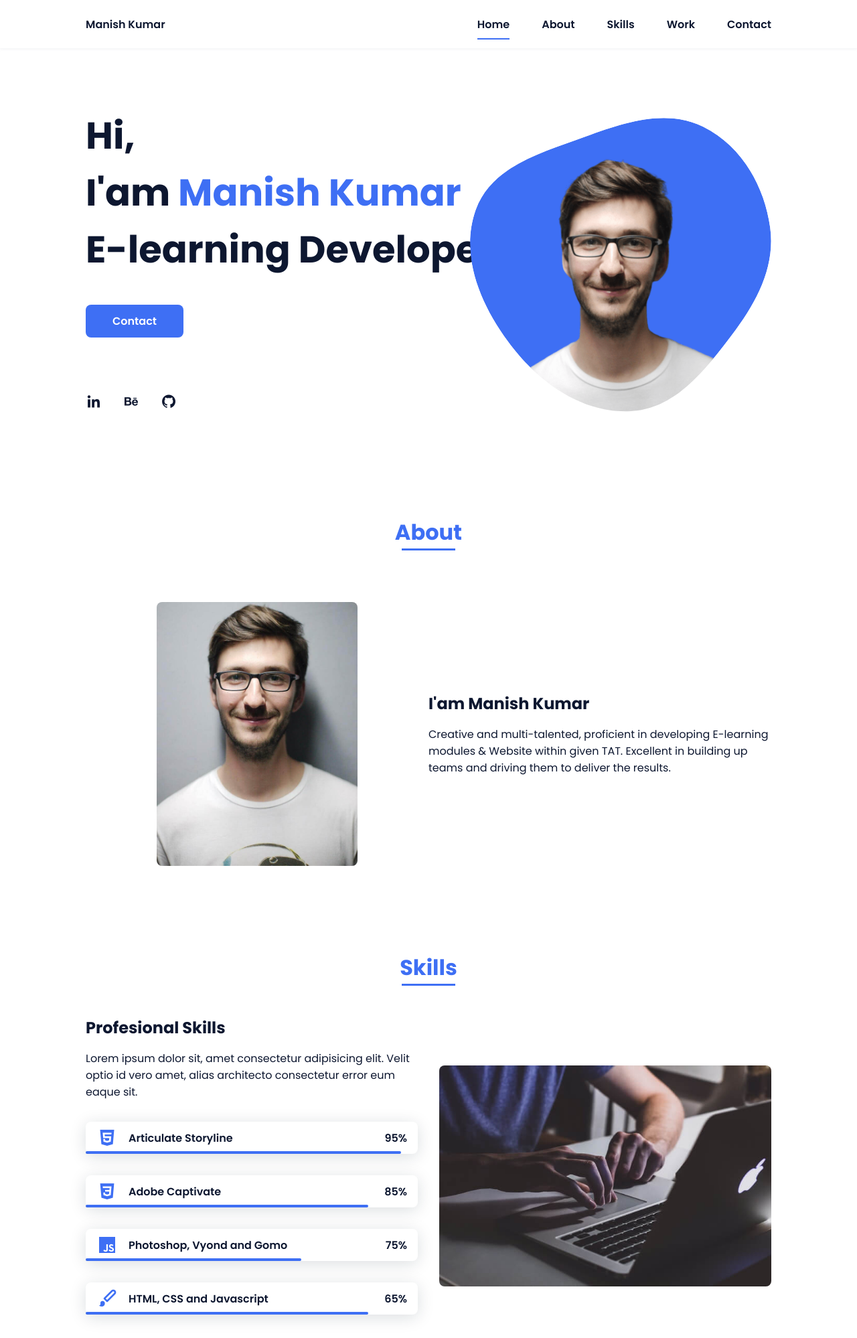
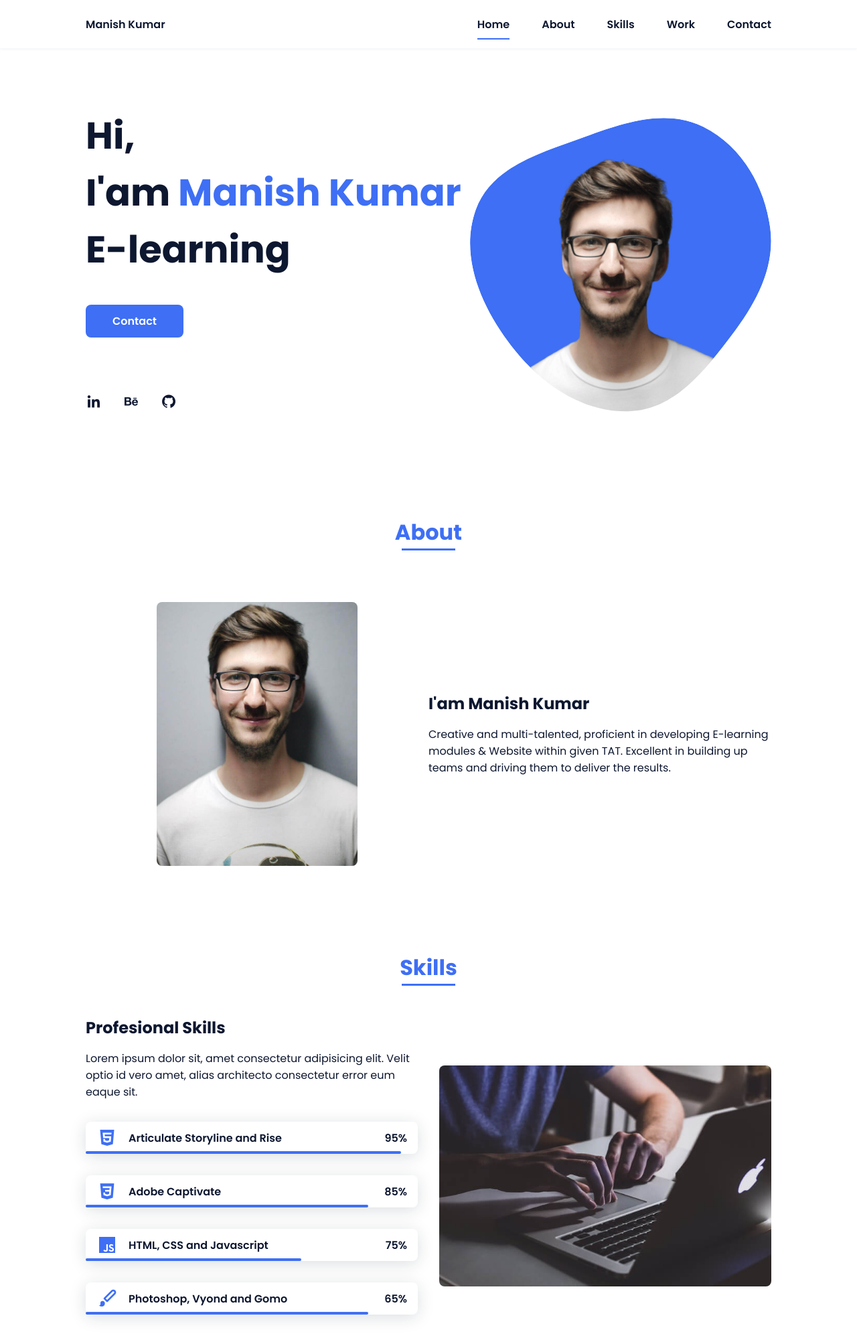
Before and after one commit to Manishkumar07091992/Portfolio, a plain HTML site: page index.html in a window 1280 px wide. Shown: the top 1998 px of the page at 67% size. Drawn offline with nearby package versions, Linux system fonts and the light colour scheme.

Commit message:
Remove Dev and Contact

```diff
--- a/index.html
+++ b/index.html
@@ -39,7 +39,7 @@
             <!--===== HOME =====-->
             <section class="home bd-grid" id="home">
                 <div class="home__data">
-                    <h1 class="home__title">Hi,<br>I'am <span class="home__title-color">Manish Kumar</span><br> E-learning Developer </h1>
+                    <h1 class="home__title">Hi,<br>I'am <span class="home__title-color">Manish Kumar</span><br>E-learning</h1>
 
                     <a href="#" class="button">Contact</a>
                 </div>
@@ -90,7 +90,7 @@
                         <div class="skills__data">
                             <div class="skills__names">
                                 <i class='bx bxl-html5 skills__icon'></i>
-                                <span class="skills__name">Articulate Storyline</span>
+                                <span class="skills__name">Articulate Storyline and Rise</span>
                             </div>
                             <div class="skills__bar skills__html">
 
@@ -114,7 +114,7 @@
                         <div class="skills__data">
                             <div class="skills__names">
                                 <i class='bx bxl-javascript skills__icon' ></i>
-                                <span class="skills__name">Photoshop, Vyond and Gomo</span>
+                                <span class="skills__name">HTML, CSS and Javascript</span>
                             </div>
                             <div class="skills__bar skills__js">
 
@@ -126,7 +126,7 @@
                         <div class="skills__data">
                             <div class="skills__names">
                                 <i class='bx bxs-paint skills__icon'></i>
-                                <span class="skills__name">HTML, CSS and Javascript</span>
+                                <span class="skills__name">Photoshop, Vyond and Gomo</span>
                             </div>
                             <div class="skills__bar skills__ux">
 
@@ -169,8 +169,8 @@
                 </div>
             </section>
 
-            <!--===== CONTACT =====-->
-            <section class="contact section" id="contact">
+           <!--===== CONTACT =====
+           <section class="contact section" id="contact">
                 <h2 class="section-title">Contact</h2>
 
                 <div class="contact__container bd-grid">
@@ -178,12 +178,12 @@
                         <input type="text" placeholder="Name" class="contact__input">
                         <input type="mail" placeholder="Email" class="contact__input">
                         <textarea name="" id="" cols="0" rows="10" class="contact__input"></textarea>
-                        <input type="button" value="Enviar" class="contact__button button">
+                        <input type="button" value="Submit" class="contact__button button">
                     </form>
                 </div>
             </section>
         </main>
-
+    -->
         <!--===== FOOTER =====-->
         <footer class="footer">
             <p class="footer__title">Manish Kumar</p>
```
